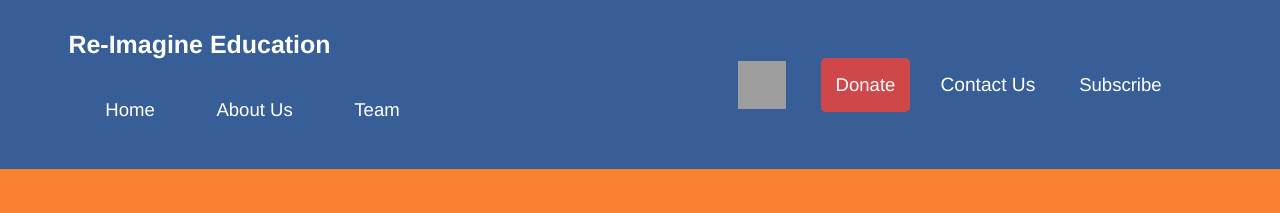
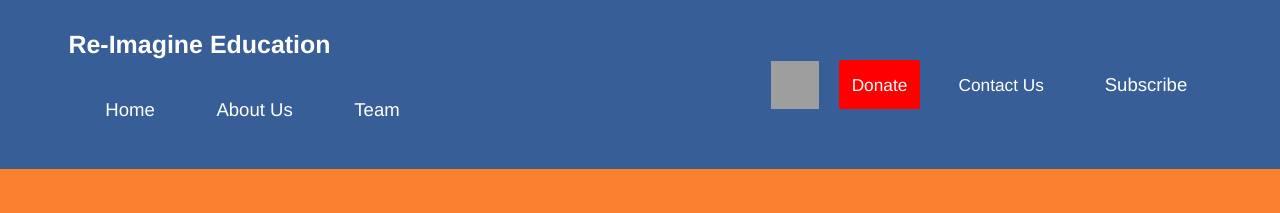
Before and after one commit to re-imagineed/re-imagineed-website, a Next.js app: page / in a window 1280 px wide. Shown: the top 213 px of the page. Built offline with nearby package versions, Linux system fonts and the light colour scheme; grey boxes are pictures that could not be loaded.

Commit message:
Fix 'subscribe' truncation issue

```diff
--- a/components/Header.jsx
+++ b/components/Header.jsx
@@ -215,8 +215,8 @@ const StyledRedButtonLink = styled.a`
     justify-content: center;
     align-items: center;
     width: fit-content;
-    padding: 15px;
-    border-radius: 5px;
+    padding: 0.2vw;
+    border-radius: 1vw;
     border: none;
     background: ${props => props.theme.red};
     cursor: pointer;
@@ -238,8 +238,8 @@ const StyledButtonLink = styled.a`
     justify-content: center;
     align-items: center;
     width: fit-content;
-    padding: 15px;
-    border-radius: 5px;
+    padding: 1vw;
+    border-radius: 0.2vw;
     border: none;
     background: ${props => props.theme.sky};
     cursor: pointer;
@@ -250,7 +250,7 @@ const StyledButtonLink = styled.a`
         background: ${props => props.theme.lightblue};
     }
 
-    font-size: 1.2em;
+    font-size: calc(1rem + 0.1vw);
     font-weight: 500;
     color: white;
 `
@@ -300,15 +300,17 @@ function Header() {
                             </ul>
                         </nav>
                     </StyledLeftContent>
-                    <StyledRightContent style={{marginRight: "2vw"}}>
+                    <StyledRightContent>
                         <StyledLogoWrapper>
                             <LogoWhiteS />
                         </StyledLogoWrapper>
-                        <div style={{ width: "15px", height: "100%" }}></div>
-                        <Link href="https://tinyurl.com/redonations"><a><StyledRedButtonLink>Donate</StyledRedButtonLink></a></Link>
-                        <div style={{ width: "15px", height: "100%" }}></div>
+                        <div style={{ display: "flex", flexDirection: "row"}}>
+                        <Link href="https://tinyurl.com/redonations"><a><StyledButtonLink style={{background: "red"}}>Donate</StyledButtonLink></a></Link>
+                        <div style={{ width: "2vw"}}></div>
                         <Link href="https://us7.list-manage.com/contact-form?u=5080e466c5f746c8b294721bc&form_id=e8ae05aca1f8eaf2371061d59e2e7222"><a><StyledButtonLink>Contact Us</StyledButtonLink></a></Link>
+                        <div style={{ width: "1.5vw"}}></div>
                         <Link href="#subscribe"><StyledNavLink>Subscribe</StyledNavLink></Link>
+                        </div>
 
                     </StyledRightContent>
 
--- a/pages/_app.js
+++ b/pages/_app.js
@@ -65,7 +65,7 @@ const GlobalStyle = createGlobalStyle`
     // height: 100%
     margin: 0;
     padding: 0;
-    overflow-x: hidden;
+    // overflow-x: hidden;
     font-family: Helvetica Neue, -apple-system, BlinkMacSystemFont, Segoe UI, Roboto, Oxygen,
     Ubuntu, Cantarell, Fira Sans, Droid Sans, Helvetica Neue, sans-serif;
     color: ${theme.navy};
--- a/pages/index.js
+++ b/pages/index.js
@@ -3,7 +3,7 @@ import { LogoBlackL } from '../components/Logo'
 import _Head from '../components/Head'
 import { device } from '../utils/media-breakpoints'
 import { useMediaQuery } from 'react-responsive'
-import { StyledContainer, StyledMain, StyledSection, StyledSectionContentWrapper, StyledSectionAnchor, StyledH1, StyledP1, StyledP3, StyledDividerLine} from '../components/Styled'
+import { StyledContainer, StyledMain, StyledSection, StyledSectionContentWrapper, StyledSectionAnchor, StyledH1, StyledP1} from '../components/Styled'
 import Footer from '../components/Footer'
 import Header from '../components/Header'
 import SubscribeBanner from '../components/SubscribeBanner'
@@ -18,15 +18,6 @@ const StyledLogoWrapper = styled.div`
   max-width: 100%;
   height: auto;
   margin: calc(2rem + 2vw);
-  // margin: 30px 0px 30px 0px;
-
-  // @media ${device.tablet} {
-  //   margin: 40px 0px 40px 0px;
-  // }
-
-  // @media ${device.laptop} {
-  //   margin: 40px 100px 40px 150px;
-  // }
 `
 
 const StyledBigImageWrapper = styled.div`
@@ -54,19 +45,6 @@ const StyledColumns = styled.div`
   height: auto;
   margin-left: 0;
 
-  // .h1-fluid {
-  //   padding: 4vw;
-  //   font-size: calc(1rem + 1vw);
-  //   line-height: calc(1rem + 1vw);
-  //   font-weight: bold;
-  //   margin-left: 4vw;
-  // }
-
-  // .p-fluid {
-  //   font-size: calc(1rem + 0.3vw);
-  //   line-height: calc(1rem + 0.8vw);
-  // }
-
   @media ${device.tablet} {
     flex-direction: column;
   }
@@ -90,7 +68,7 @@ function Home(props) {
           <StyledSectionAnchor id={"home"} />
           <StyledSection index={0}>
             <StyledColumns>
-              <div style={{width:"50%", marginTop: "5vw"}}>
+              <div style={{width:"50%", marginTop: "5vw", marginRight: "1vw"}}>
                   <StyledH1 style={{marginLeft: "5vw"}}>Re-Imagine Education, Inc.</StyledH1>
                   <StyledP1>
                     Re-Imagine Education, Inc. is a non-profit 501(c)(3) with a mission to attract BIPOC talent to education careers and leverage intentional pathways for retention, career grooming, and upward mobility through meaningful mentorship channels.
```
Also changed, not shown: pages/about.js (+0 -24 lines).
